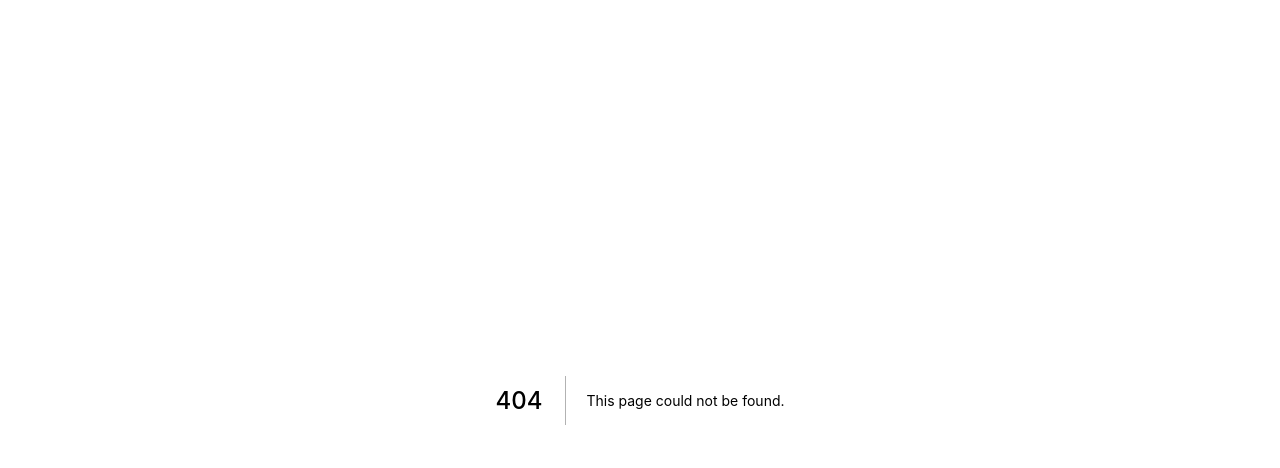
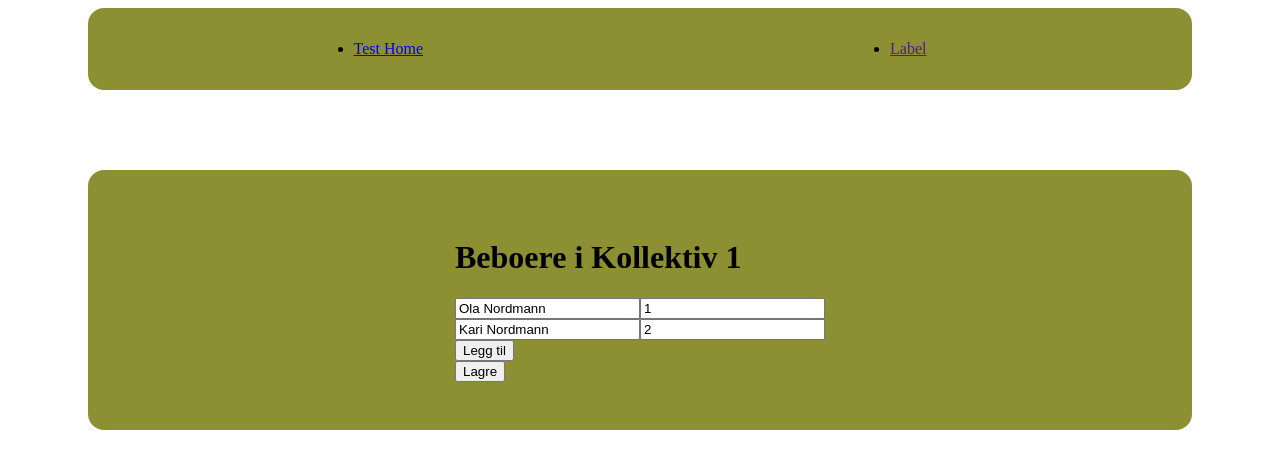
Before and after one commit to henrikhorluck/tdt4140-washlists, a Next.js app in the folder frontend/sif_vaskelister/: page /kollektiv in a window 1280 px wide. Before the commit this address had no page. Shown: the top 468 px of the page. Built offline with nearby package versions, Linux system fonts and the light colour scheme.

Commit message:
Frontend to add residents to kollektiv

```diff
--- /dev/null
+++ b/frontend/sif_vaskelister/components/atoms/kollektiv/Kollektiv.tsx
@@ -0,0 +1,66 @@
+import React, {useState} from 'react'
+import Link from 'next/link'
+
+
+interface kollektiv {
+    navn: string;
+    rom: number;
+}
+
+// Eksempeldata
+const kollektivData = {
+    "Kollektiv_1":[
+        {navn: "Ola Nordmann", rom: 1},
+        {navn: "Kari Nordmann", rom: 2}
+    ],
+    "Kollektiv_2":[
+        {navn: "Karl Gustav", rom: 3}
+    ],
+};
+
+
+const Kollektiv = () => {
+
+    const [residents, setResidents] = useState<kollektiv[]>(kollektivData.Kollektiv_1);
+
+    const addField = () => {
+        setResidents(residents => [...residents, {navn:"",rom:NaN}])
+    }
+
+    const handleSubmit = (e: any) => {
+        e.preventDefault();
+    }
+
+    const onUpdate = (index: any, property: string) => (e: any) => {
+        console.log("Change");
+        let newResidents = [...residents];
+        if (property == "navn") {
+            newResidents[index].navn = e.target.value;
+        }
+        else if ((property == "rom")) {
+            newResidents[index].rom = e.target.value;
+        }
+        setResidents(newResidents);
+    }
+
+    return (
+    <div>
+        <h1>Beboere i Kollektiv 1</h1>
+        <form onSubmit={handleSubmit}>
+            {residents.map(({navn, rom}, index) => (
+                <div key={index}>
+                    <input type="text" name="navn" value={navn} onChange={onUpdate(index, "navn")} />
+                    <input type="number" name="rom" value={rom} onChange={onUpdate(index, "rom")}/>
+                </div>
+            ))}
+            <input type="button" value="Legg til" onClick={addField}/>
+            <br/>
+            <input type="button" value="Lagre" onClick={handleSubmit}/>
+        </form>
+    </div>
+
+    );
+};
+
+
+export default Kollektiv;
--- a/frontend/sif_vaskelister/components/templates/Main.tsx
+++ b/frontend/sif_vaskelister/components/templates/Main.tsx
@@ -1,11 +1,14 @@
-import React, {useState} from 'react'
+import React, {FC} from 'react'
 import Head from 'next/head'
 import Nav from '../atoms/nav/nav'
 import styles from "./main.module.css";
 
 
+interface Props {
+    children: React.ReactNode;
+}
 
-const Main = ( props: any ) => {
+const Main: FC<Props> = ( {children} ) => {
     return( <div>
         <Head>
             <title>SIF Vaskelister - Hjem</title>
@@ -15,7 +18,7 @@ const Main = ( props: any ) => {
         <Nav/>
 
         <div className={styles.test}>
-            {props.children}
+            {children}
         </div>
     </div>
   );
--- /dev/null
+++ b/frontend/sif_vaskelister/pages/kollektiv.tsx
@@ -0,0 +1,14 @@
+import React from 'react'
+import Main from "../components/templates/Main"
+import Kollektiv from "../components/atoms/kollektiv/Kollektiv"
+
+const EndreKollektiv = () => {
+    return (
+        <Main>
+            <Kollektiv/>
+        </Main>
+
+    );
+};
+
+export default EndreKollektiv;
```
